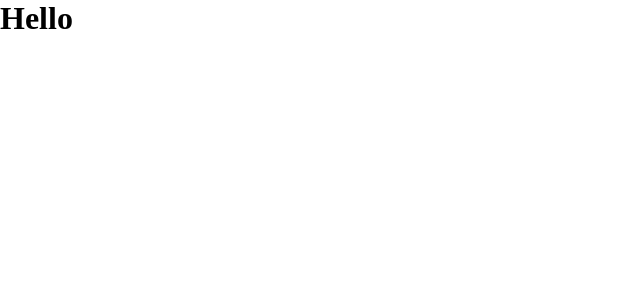
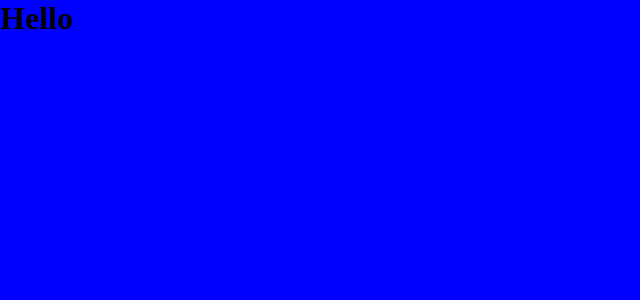
Before and after one commit to devmatheuus/strapi-landing-pages, a React (Create React App) app in the folder app/: page / in a window 1280 px wide. Shown: the top 300 px of the page, without its empty margins (0-640 px from the left). Built offline with nearby package versions, Linux system fonts and the light colour scheme.

Commit message:
feat: configure theme provider

```diff
--- a/app/src/index.jsx
+++ b/app/src/index.jsx
@@ -1,13 +1,17 @@
 import React from 'react';
 import ReactDOM from 'react-dom/client';
+import { ThemeProvider } from 'styled-components';
 
 import { GlobalStyles } from './styles/globalStyles';
+import { theme } from './styles/theme';
 import { Home } from './templates/Home';
 
 const root = ReactDOM.createRoot(document.getElementById('root'));
 root.render(
   <React.StrictMode>
-    <GlobalStyles />
-    <Home />
+    <ThemeProvider theme={theme}>
+      <GlobalStyles />
+      <Home />
+    </ThemeProvider>
   </React.StrictMode>,
 );
--- a/app/src/styles/globalStyles.js
+++ b/app/src/styles/globalStyles.js
@@ -6,4 +6,8 @@ export const GlobalStyles = createGlobalStyle`
         padding: 0;
         box-sizing: border-box;
     }
+
+    body{
+        background: ${({ theme }) => theme.colors.secondary};
+    }
 `;
--- /dev/null
+++ b/app/src/styles/theme.js
@@ -0,0 +1,8 @@
+export const theme = {
+  colors: {
+    primary: 'red',
+    secondary: 'blue',
+  },
+  fonts: {},
+  spacings: {},
+};
```
